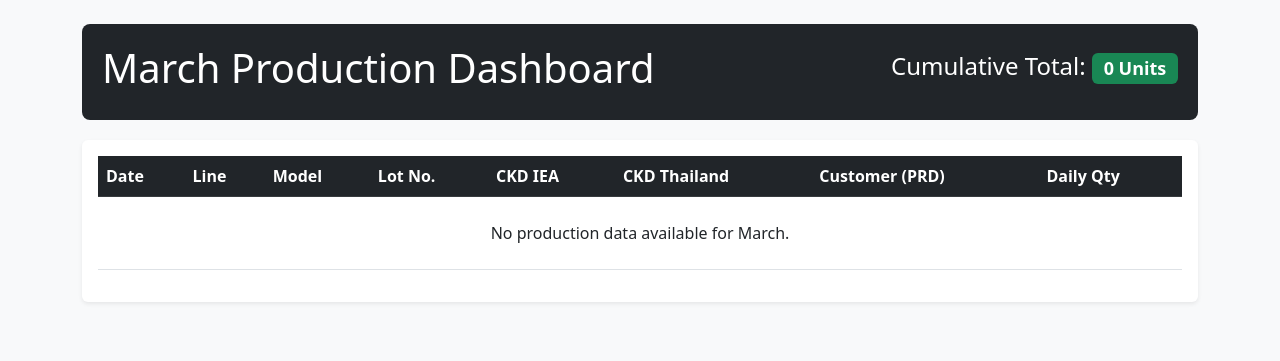
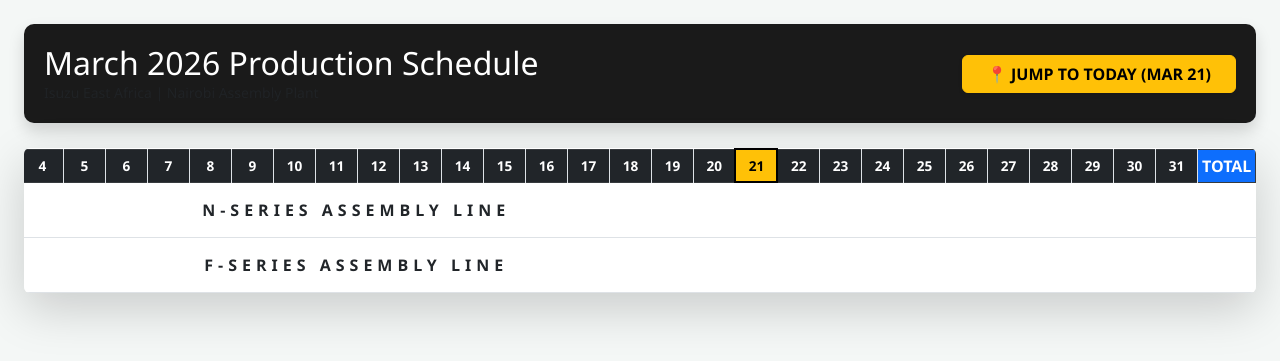
Before and after one commit to karigosammy5-jpg/march_schedule, a Django app: page / in a window 1280 px wide. Shown: the top 361 px of the page. Run offline with Django 5.2, Linux system fonts and the light colour scheme; data that the repository does not hold is empty.

Commit message:
UI fix : resolved row looping, restored models and added solid black headers

```diff
--- a/production/templates/production/dashboard.html
+++ b/production/templates/production/dashboard.html
@@ -3,57 +3,165 @@
 <head>
     <meta charset="UTF-8">
     <meta name="viewport" content="width=device-width, initial-scale=1.0">
-    <title>March Production Schedule</title>
+    <title>Isuzu Production Schedule | March 2026</title>
     <link href="https://cdn.jsdelivr.net/npm/bootstrap@5.3.0/dist/css/bootstrap.min.css" rel="stylesheet">
+
     <style>
-        .table-n-series { border-left: 5px solid #007bff; }
-        .table-f-series { border-left: 5px solid #dc3545; }
-        .header-custom { background: #212529; color: white; padding: 20px; border-radius: 8px; margin-bottom: 20px; }
+        body { background-color: #f4f7f6; font-family: 'Segoe UI', Roboto, Helvetica, Arial, sans-serif; }
+        .header-custom { background: #1a1a1a; color: white; padding: 20px; border-radius: 10px; margin-bottom: 25px; }
+
+        /* 1. SOLID BLACK SECTION HEADERS */
+        .black-header-row {
+            background-color: #000000 !important;
+            color: #ffffff !important;
+            text-align: center;
+        }
+        .black-header-row td {
+            padding: 15px !important;
+            font-weight: bold;
+            letter-spacing: 5px;
+            border: none !important;
+            text-transform: uppercase;
+        }
+
+        /* 2. GRID & CELL STYLING */
+        .day-cell { min-width: 42px; text-align: center; border: 1px solid #dee2e6; vertical-align: middle; font-size: 0.85rem; }
+        .qty-box {
+            background-color: #ffeb3b;
+            font-weight: bold;
+            color: #000;
+            border-radius: 4px;
+            padding: 3px 6px;
+            border: 1px solid #fbc02d;
+            display: inline-block;
+        }
+
+        /* 3. STICKY COLUMNS (Fixes "Missing Models") */
+        .sticky-model {
+            position: sticky;
+            left: 0;
+            background: white !important;
+            z-index: 5;
+            border-right: 1px solid #ddd;
+            min-width: 150px;
+        }
+        .sticky-lot {
+            position: sticky;
+            left: 150px;
+            background: white !important;
+            z-index: 5;
+            border-right: 2px solid #333;
+        }
+
+        /* 4. TODAY HIGHLIGHT (March 21) */
+        .today-highlight {
+            background-color: #ffc107 !important;
+            border: 2px solid #000 !important;
+            font-weight: bold;
+            color: #000 !important;
+        }
+
+        /* 5. INTERACTIVE HOVER (The Crosshair) */
+        tbody tr:hover { background-color: rgba(0, 0, 0, 0.05) !important; transition: 0.2s; }
+        td:hover::after, th:hover::after {
+            content: ""; position: absolute; background-color: rgba(0, 123, 255, 0.1);
+            left: 0; right: 0; top: -5000px; bottom: -5000px; z-index: -1;
+        }
+        table { overflow: hidden; }
+        td, th { position: relative; white-space: nowrap; }
     </style>
 </head>
-<body class="bg-light">
-    <div class="container mt-4">
-        <div class="header-custom d-flex justify-content-between align-items-center">
-            <h1>March Production Dashboard</h1>
-            <div class="text-end">
-                <h4>Cumulative Total: <span class="badge bg-success">{{ grand_total }} Units</span></h4>
+<body class="p-4">
+
+    <div class="header-custom d-flex justify-content-between align-items-center shadow">
+        <div>
+            <h2 class="mb-0">March 2026 Production Schedule</h2>
+            <p class="mb-0 text-muted small">Isuzu East Africa | Nairobi Assembly Plant</p>
         </div>
+        <button class="btn btn-warning fw-bold px-4 shadow-sm" onclick="scrollToToday()">
+            📍 JUMP TO TODAY (MAR 21)
+        </button>
     </div>
 
-        <div class="table-responsive bg-white p-3 shadow-sm rounded">
-            <table class="table table-hover align-middle">
-                <thead class="table-dark">
+    <div class="table-responsive shadow-lg bg-white rounded">
+        <table class="table table-sm table-bordered mb-0">
+            <thead class="table-dark text-center">
                 <tr>
-                        <th>Date</th>
-                        <th>Line</th>
-                        <th>Model</th>
-                        <th>Lot No.</th>
-                        <th>CKD IEA</th>
-                        <th>CKD Thailand</th>
-                        <th>Customer (PRD)</th>
-                        <th>Daily Qty</th>
+                    <th class="sticky-model">MODEL</th>
+                    <th class="sticky-lot">LOT NO.</th>
+                    <th>CKD (IEA)</th>
+                    <th>PRD CUSTOMER</th>
+                    {% for day in march_days %}
+                        <th class="day-cell {% if day == 21 %}today-highlight{% endif %}"
+                            {% if day == 21 %}id="today-column"{% endif %}>{{ day }}</th>
+                    {% endfor %}
+                    <th class="bg-primary">TOTAL</th>
                 </tr>
             </thead>
             <tbody>
-                    {% for task in tasks %}
-                    <tr class="{% if task.line == 'N' %}table-n-series{% else %}table-f-series{% endif %}">
-                        <td><strong>{{ task.production_date|date:"d M" }}</strong></td>
-                        <td>{{ task.get_line_display }}</td>
-                        <td>{{ task.model_name }}</td>
-                        <td><span class="badge bg-secondary">{{ task.lot_number }}</span></td>
-                        <td>{{ task.ckd_arrival_iea }}</td>
-                        <td>{{ task.ckd_thailand|default:"---" }}</td>
-                        <td>{{ task.prd_customer|default:"Stock" }}</td>
-                        <td class="text-center fw-bold">{{ task.daily_quantity }}</td>
+                <tr class="black-header-row">
+                    <td colspan="40">N-SERIES ASSEMBLY LINE</td>
                 </tr>
-                    {% empty %}
+                {% for lot in n_series_lots %}
                 <tr>
-                        <td colspan="8" class="text-center py-4">No production data available for March.</td>
+                    <td class="sticky-model fw-bold">{{ lot.model_name }}</td>
+                    <td class="sticky-lot text-center">{{ lot.lot_number }}</td>
+                    <td><small>{{ lot.ckd_arrival_iea }}</small></td>
+                    <td><small>{{ lot.prd_customer|default:"STOCK" }}</small></td>
+
+                    {% for day in march_days %}
+                        <td class="day-cell">
+                            {# Using the specific 'days' dictionary from our view #}
+                            {% for day_num, qty in lot.days.items %}
+                                {% if day_num == day %}
+                                    <div class="qty-box">{{ qty }}</div>
+                                {% endif %}
+                            {% endfor %}
+                        </td>
+                    {% endfor %}
+
+                    <td class="text-center fw-bold table-active">{{ lot.lot_total_units }}</td>
+                </tr>
+                {% endfor %}
+
+                <tr class="black-header-row">
+                    <td colspan="40">F-SERIES ASSEMBLY LINE</td>
+                </tr>
+                {% for lot in f_series_lots %}
+                <tr>
+                    <td class="sticky-model fw-bold">{{ lot.model_name }}</td>
+                    <td class="sticky-lot text-center">{{ lot.lot_number }}</td>
+                    <td><small>{{ lot.ckd_arrival_iea }}</small></td>
+                    <td><small>{{ lot.prd_customer|default:"STOCK" }}</small></td>
+
+                    {% for day in march_days %}
+                        <td class="day-cell">
+                            {% for day_num, qty in lot.days.items %}
+                                {% if day_num == day %}
+                                    <div class="qty-box">{{ qty }}</div>
+                                {% endif %}
+                            {% endfor %}
+                        </td>
+                    {% endfor %}
+
+                    <td class="text-center fw-bold table-active">{{ lot.lot_total_units }}</td>
                 </tr>
                 {% endfor %}
             </tbody>
         </table>
     </div>
-    </div>
+
+    <script>
+        function scrollToToday() {
+            const el = document.getElementById('today-column');
+            if (el) el.scrollIntoView({
+                behavior: 'smooth',
+                inline: 'center',
+                block: 'nearest'
+            });
+        }
+        // Run automatically on load
+        window.onload = () => setTimeout(scrollToToday, 600);
+    </script>
 </body>
 </html>
--- a/production/views.py
+++ b/production/views.py
@@ -1,14 +1,33 @@
 from django.shortcuts import render
 from .models import MarchProductionTask
-from django.db.models import Sum
 
 def dashboard(request):
-    tasks = MarchProductionTask.objects.all()
-    grand_total = tasks.aggregate(Sum('daily_quantity'))['daily_quantity__sum'] or 0
+    all_tasks = MarchProductionTask.objects.all().order_by('production_date')
+
+    # We create a dictionary to group everything by Lot Number
+    # Key: lot_number, Value: dictionary of all the lot's info
+    n_series_grouped = {}
+    f_series_grouped = {}
+
+    for task in all_tasks:
+        target_group = n_series_grouped if task.line == 'N' else f_series_grouped
+
+        if task.lot_number not in target_group:
+            target_group[task.lot_number] = {
+                'model_name': task.model_name,
+                'lot_number': task.lot_number,
+                'ckd_arrival_iea': task.ckd_arrival_iea,
+                'prd_customer': task.prd_customer,
+                'lot_total_units': task.lot_total_units,
+                'days': {} # We'll store the daily quantities here
+            }
+
+        # Assign the quantity to the specific day
+        target_group[task.lot_number]['days'][task.production_date.day] = task.daily_quantity
 
     context = {
-        'tasks': tasks,
-        'grand_total': grand_total,
+        'n_series_lots': n_series_grouped.values(),
+        'f_series_lots': f_series_grouped.values(),
+        'march_days': range(1, 32),
     }
-
     return render(request, 'production/dashboard.html', context)
```
Lines whose indentation alone changed are shown as unchanged.
